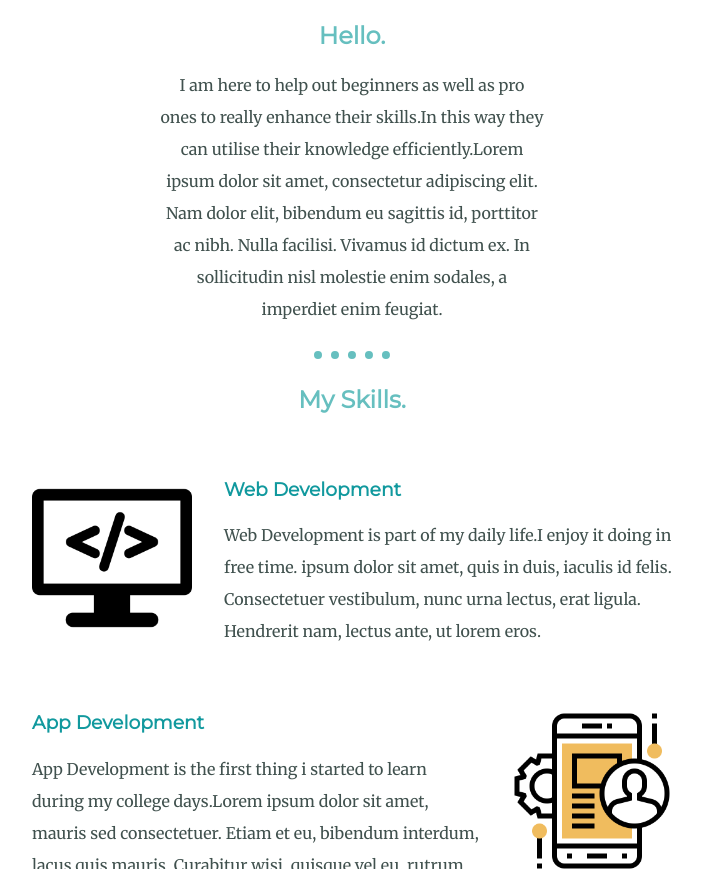
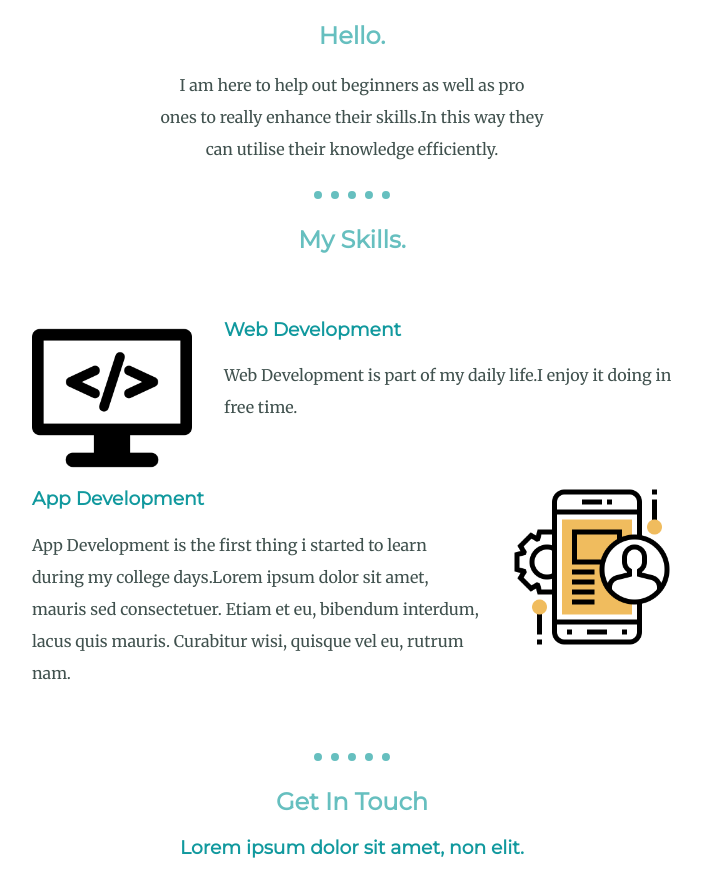
Before and after one commit to PrabhkiratSingh99/prabh, a plain HTML site: page index.html in a window 1280 px wide. Shown: the part 970-1839 px from the top of the page, without its empty margins (288-990 px from the left). Drawn offline with Linux system fonts and the light colour scheme.

Commit message:
Update index.html

```diff
--- a/index.html
+++ b/index.html
@@ -18,7 +18,7 @@
   <div class="profile">
     	<img class="sikh"src="man.png" width="200px" height="200px">
     <h2>Hello.</h2>
-    <p class="intro">I am here to help out beginners as well as pro ones to really enhance their skills.In this way they can utilise their knowledge efficiently.Lorem ipsum dolor sit amet, consectetur adipiscing elit. Nam dolor elit, bibendum eu sagittis id, porttitor ac nibh. Nulla facilisi. Vivamus id dictum ex. In sollicitudin nisl molestie enim sodales, a imperdiet enim feugiat.</p>
+    <p class="intro">I am here to help out beginners as well as pro ones to really enhance their skills.In this way they can utilise their knowledge efficiently.</p>
   </div>
   <hr>
   <div class="skills">
@@ -26,7 +26,7 @@
     <div class="skill-row">
       <img class="Img"src="webd.png">
       <h3>Web Development</h3>
-      <p class="para">Web Development is part of my daily life.I enjoy it doing in free time. ipsum dolor sit amet, quis in duis, iaculis id felis. Consectetuer vestibulum, nunc urna lectus, erat ligula. Hendrerit nam, lectus ante, ut lorem eros.</p>
+      <p class="para">Web Development is part of my daily life.I enjoy it doing in free time.</p>
     </div>
     <div class="skill-row">
       <img class="Img-1" src="mobile.png">
```
